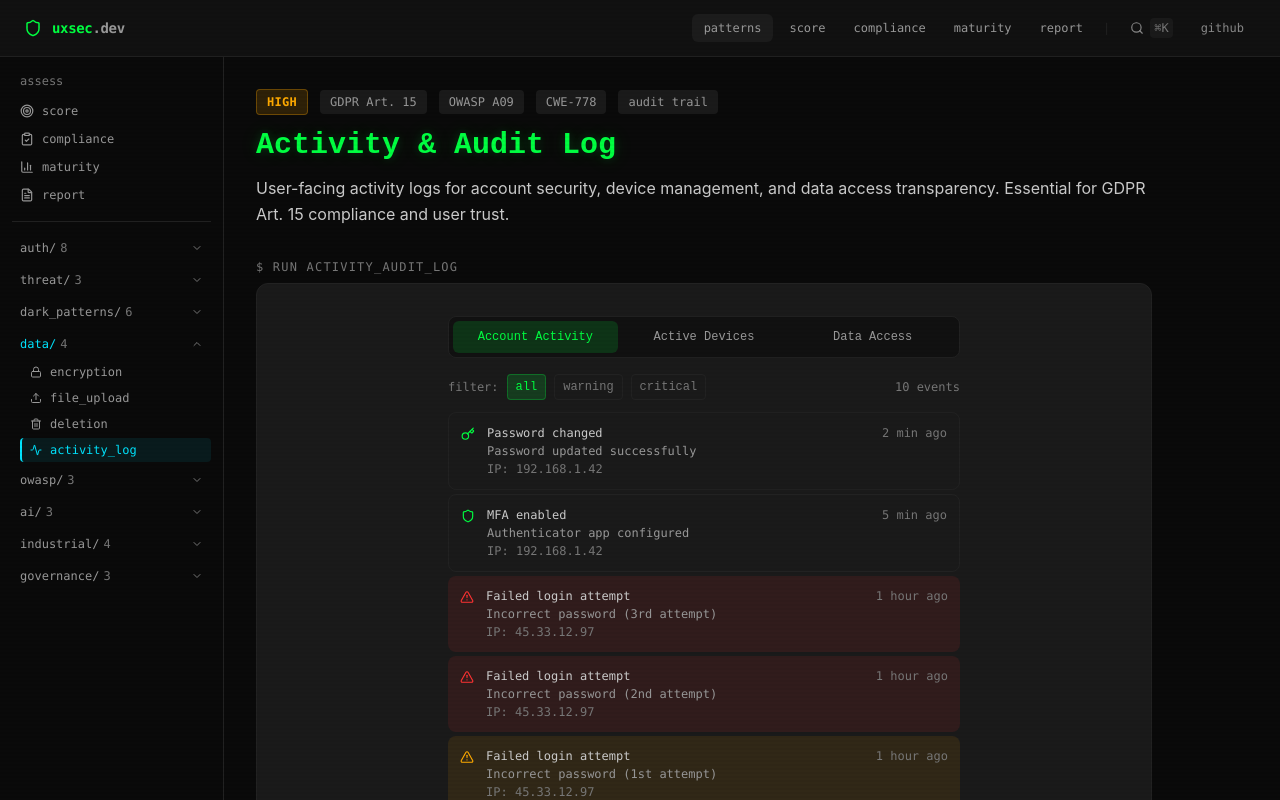
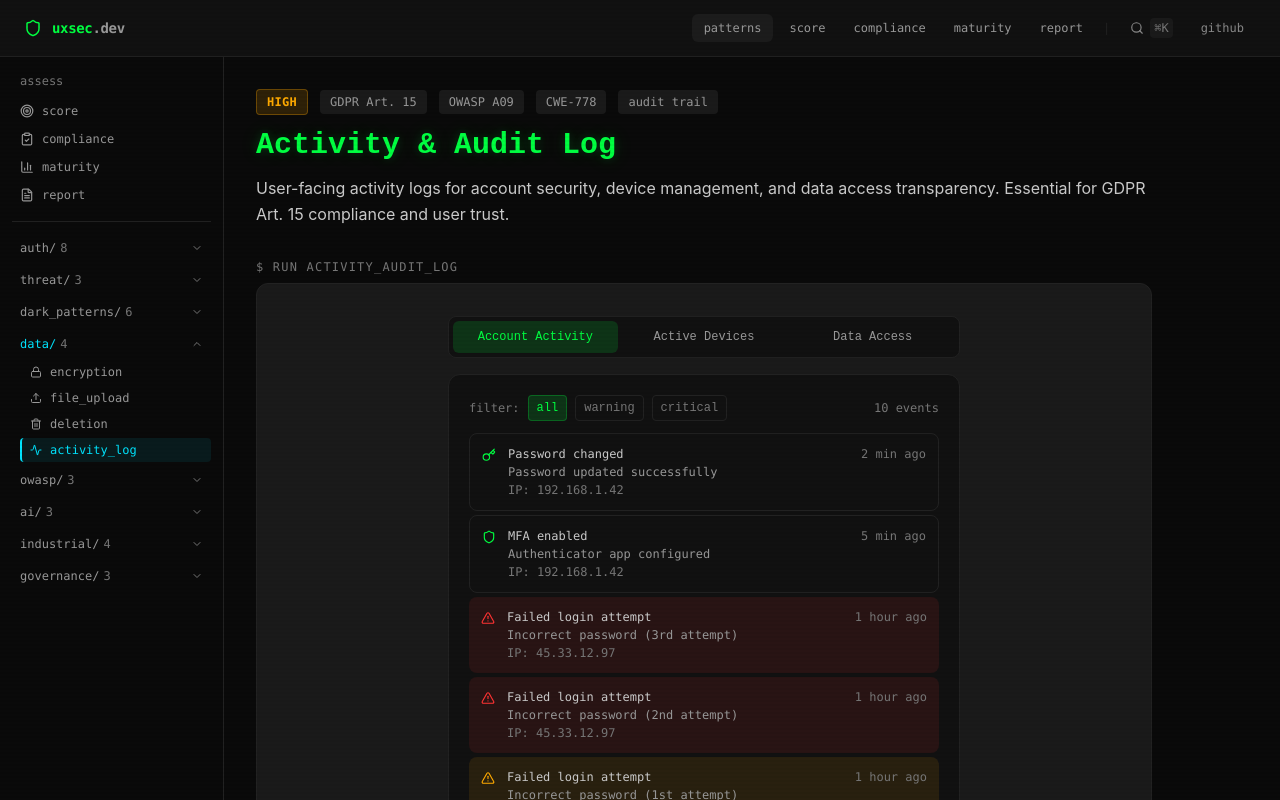
Before and after one commit to alavesa/security-UX-pattern-library, a React (Vite) app: page /patterns/data/activity-log in a window 1280 px wide. Shown: the top 800 px of the page. Built offline with nearby package versions, Linux system fonts and the light colour scheme.

Commit message:
fix: Activity Log — add card wrapper around all 3 scenarios

```diff
--- a/src/patterns/data/ActivityLogPattern.tsx
+++ b/src/patterns/data/ActivityLogPattern.tsx
@@ -101,7 +101,7 @@ function ActivityLogDemo() {
 
       {/* Account Activity */}
       {scenario === "activity" && (
-        <div className="space-y-3">
+        <div className="rounded-xl p-4 sm:p-5 space-y-3" style={{ background: "var(--bg-card)", border: "1px solid var(--border)" }}>
           {/* Filter bar */}
           <div className="flex items-center gap-2 text-xs font-mono">
             <span style={{ color: "var(--text-dim)" }}>filter:</span>
@@ -159,7 +159,7 @@ function ActivityLogDemo() {
 
       {/* Active Devices */}
       {scenario === "devices" && (
-        <div className="space-y-2">
+        <div className="rounded-xl p-4 sm:p-5 space-y-2" style={{ background: "var(--bg-card)", border: "1px solid var(--border)" }}>
           <p className="text-xs font-mono" style={{ color: "var(--text-dim)" }}>
             {DEVICES.length - revokedDevices.size} active sessions
           </p>
@@ -207,7 +207,7 @@ function ActivityLogDemo() {
 
       {/* Data Access Log */}
       {scenario === "access" && (
-        <div className="space-y-3">
+        <div className="rounded-xl p-4 sm:p-5 space-y-3" style={{ background: "var(--bg-card)", border: "1px solid var(--border)" }}>
           <p className="text-xs font-mono" style={{ color: "var(--text-dim)" }}>
             GDPR Art. 15 — Right of access. Who accessed your data and why.
           </p>
```
